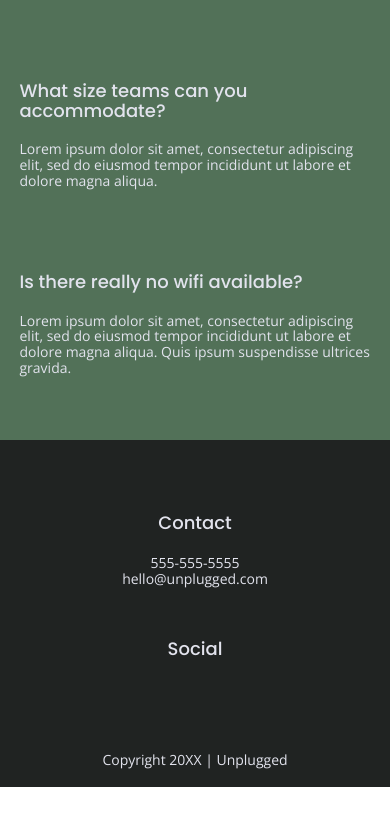
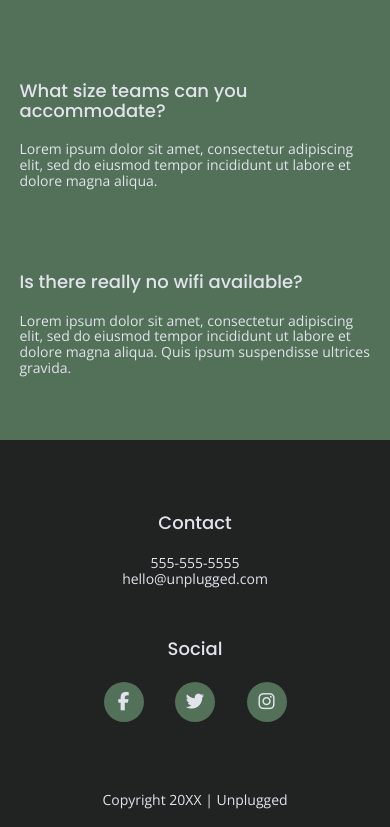
Before and after one commit to re-RJ/unplugged-website-project, a website: page faq/index.html in a window 390 px wide. Shown: the part 633-1460 px from the top of the page. Before the commit the page ends 1420 px from the top, so only its background shows below. Drawn offline with nearby package versions, Linux system fonts and the light colour scheme; files that its build step writes are made by us from their sources; files whose address does not match are found by name.

Commit message:
Added social icons and made responsive

```diff
--- a/css/main.css
+++ b/css/main.css
@@ -228,13 +228,20 @@ footer .social-icons {
   display: flex;
   justify-content: space-around;
   align-items: center;
-  background-color: #527158;
 }
 
-footer .social-icons nav ul li {
+footer .social-icons p {
   display: flex;
   justify-content: center;
   align-items: center;
+  background-color: #527158;
+  height: 40px;
+  width: 40px;
+  border-radius: 50%;
+}
+
+footer .social-icons p i {
+  font-size: 1.3125em;
 }
 
 footer .copyright {
@@ -621,6 +628,11 @@ input[type=button] {
     line-height: 1.125em;
   }
 
+  footer .social-icons {
+    width: 13em;
+    justify-content: space-between;
+  }
+
   footer .copyright {
     width: 100%;
   }
--- a/faq/index.html
+++ b/faq/index.html
@@ -86,15 +86,17 @@
                 </div>
                 <div class="social">
                     <h4>Social</h4>
-                    <nav class="social-icons">
-                        <ul>
-                            <li><a href="https://www.facebook.com" target="_blank" rel="noopener"></a></li>
-                            <li><a href="https://www.twitter.com" target="_blank" rel="noopener"></a></li>
-                            <li><a href="https://www.instagram.com" target="_blank" rel="noopener"></a></li>
-                        </ul>
-                    </nav>
+                    <div class="social-icons">
+                        <p><a href="https://www.facebook.com" target="_blank" rel="noopener"><i
+                                    class="fab fa-facebook-f"></i></a></p>
+                        <p><a href="https://www.twitter.com" target="_blank" rel="noopener"><i
+                                    class="fab fa-twitter"></i></a></p>
+                        <p><a href="https://www.instagram.com" target="_blank" rel="noopener"><i
+                                    class="fab fa-instagram"></i></a></p>
+                    </div>
                 </div>
             </div>
+        </div>
         </div>
         <div class="copyright">
             <p>Copyright 20XX | Unplugged</p>
```
Also changed, not shown: about/index.html (+9 -7 lines), index.html (+5 -7 lines).
